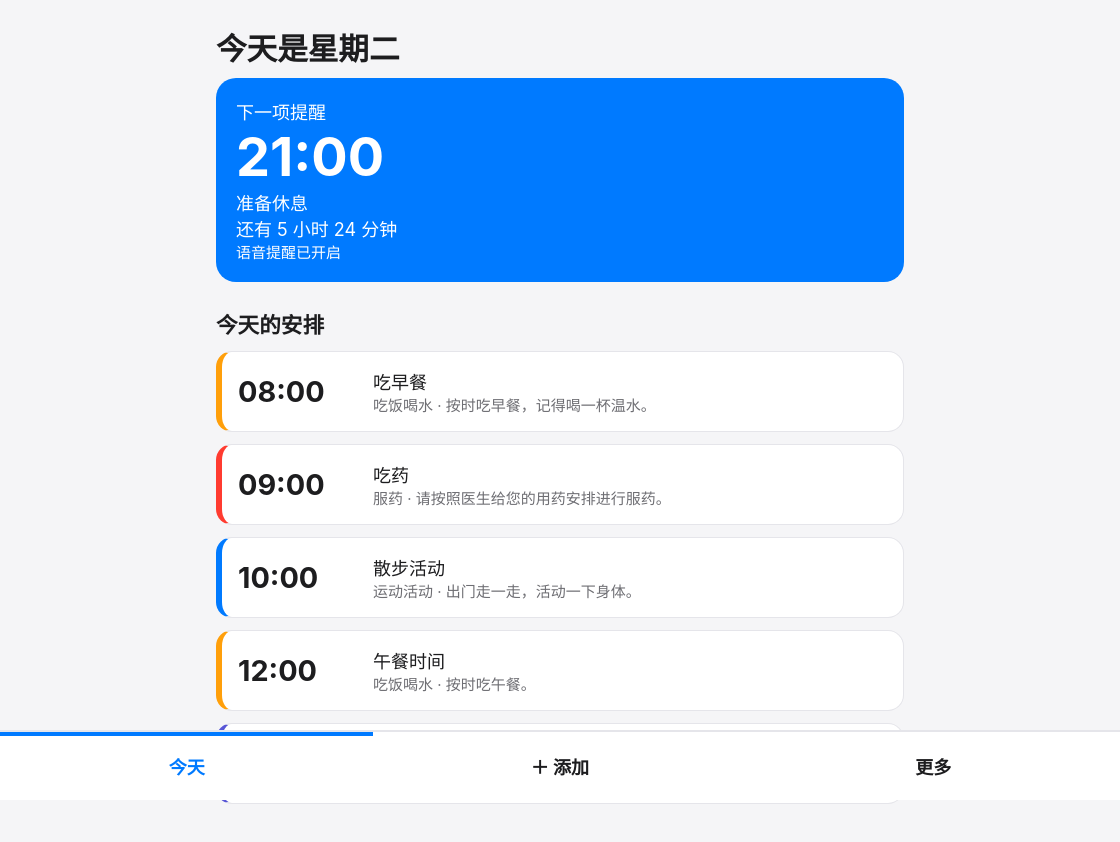
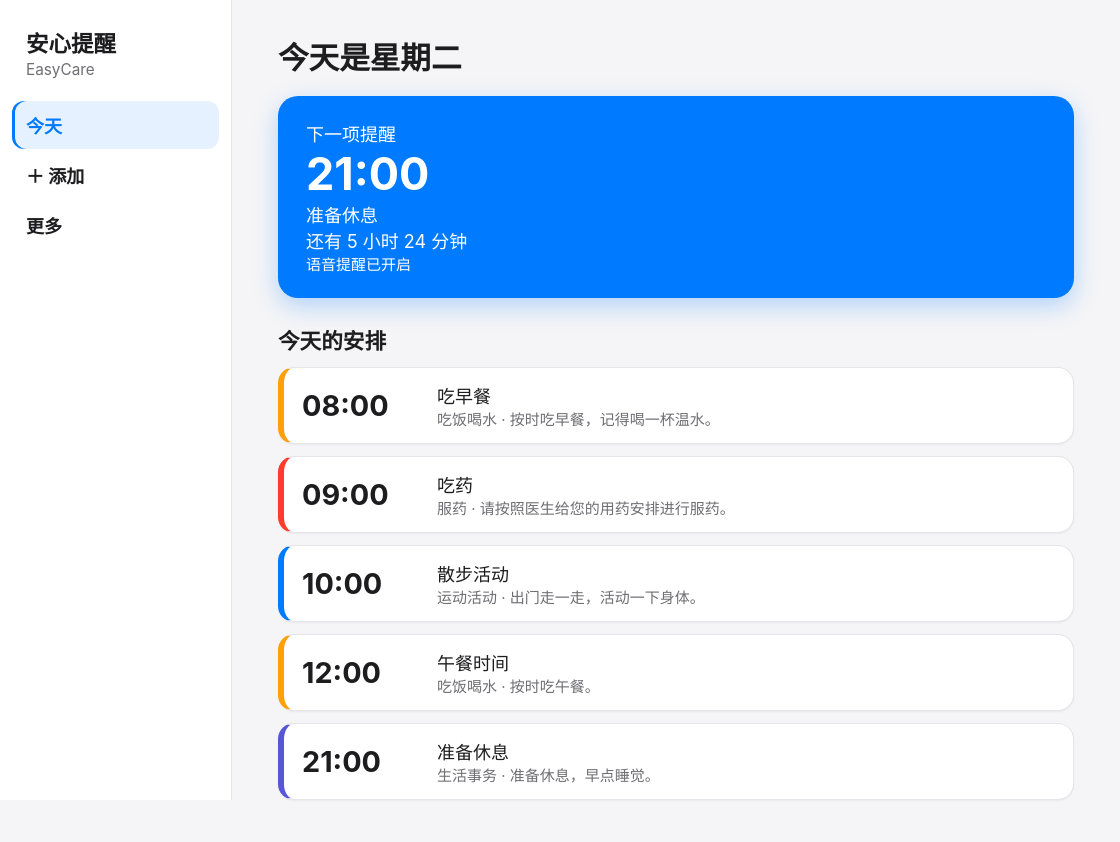
Before and after one commit to enoonc-sketch/ai-reminder-tool, an Electron app: page web/index.html in a window 1120 px wide. Drawn offline with Linux system fonts and the light colour scheme.

Commit message:
EasyCare v1.4.1：电脑版布局按苹果风重做（左侧边栏），测试 151 项全过

```diff
--- a/electron/main.js
+++ b/electron/main.js
@@ -13,7 +13,7 @@ if(!app.requestSingleInstanceLock()){app.quit()}else{
  app.on('second-instance',showWin);
  app.on('before-quit',()=>{quitting=true});
  app.whenReady().then(()=>{powerSaveBlocker.start('prevent-app-suspension');
-  win=new BrowserWindow({width:960,height:800,title:'安心提醒 EasyCare',webPreferences:{backgroundThrottling:false,contextIsolation:true,sandbox:true,preload:path.join(__dirname,'preload.js')}});
+  win=new BrowserWindow({width:1120,height:800,minWidth:960,minHeight:640,title:'安心提醒 EasyCare',webPreferences:{backgroundThrottling:false,contextIsolation:true,sandbox:true,preload:path.join(__dirname,'preload.js')}});
   win.setMenuBarVisibility(false);
   win.loadFile(path.join(__dirname,'..','web','index.html'),startLLM()?{query:{llm:'http://127.0.0.1:'+PORT+'/v1'}}:{});
   // 本程序只加载本地页面：不允许跳转或新开窗口到别处
--- a/package.json
+++ b/package.json
@@ -1,6 +1,6 @@
 {
  "name": "easycare",
- "version": "1.4.0",
+ "version": "1.4.1",
  "description": "安心提醒 EasyCare",
  "main": "electron/main.js",
  "author": {
--- a/web/index.html
+++ b/web/index.html
@@ -8,9 +8,9 @@ body.hc{--bg:#000;--ink:#fff;--sub:#ddd;--g:#FFD60A;--card:#111;--line:#fff}
 body{margin:0;background:var(--bg);color:var(--ink);font-family:-apple-system,"PingFang SC","Microsoft YaHei",sans-serif;padding:env(safe-area-inset-top) 0 calc(84px + env(safe-area-inset-bottom))}
 main{max-width:720px;margin:0 auto;padding:16px}
 h1{font-size:1.7rem;margin:.3em 0}h2{font-size:1.2rem;margin:1.2em 0 .4em}
-.next{background:var(--g);color:#fff;border-radius:20px;padding:20px}body.hc .next{color:#000}
+.next{background:var(--g);color:#fff;border-radius:20px;padding:20px;box-shadow:0 8px 24px rgba(0,122,255,.28)}body.hc .next{color:#000}
 .next b{font-size:3rem;display:block}
-.item{display:flex;gap:14px;align-items:center;background:var(--card);border:1px solid var(--line);border-left:6px solid var(--c);border-radius:16px;padding:16px;margin:12px 0;min-height:72px;cursor:pointer}
+.item{display:flex;gap:14px;align-items:center;background:var(--card);border:1px solid var(--line);border-left:6px solid var(--c);border-radius:16px;padding:16px;margin:12px 0;min-height:72px;cursor:pointer;box-shadow:0 1px 2px rgba(0,0,0,.05)}
 .item .t{font-size:1.6rem;font-weight:700;min-width:4.2em}.item .n{flex:1}.item small{color:var(--sub);display:block}
 .st{font-size:.9rem;padding:4px 10px;border-radius:99px;border:2px solid var(--line)}.st.done{background:#D9F7E3;color:#1E7A34}.st.missed{background:#FFE9E7;color:var(--red)}
 button,select,input,textarea{font:inherit;color:inherit}
@@ -18,6 +18,7 @@ button{min-height:60px;padding:0 22px;border-radius:14px;border:2px solid var(--
 button.p{background:var(--g);color:#fff}body.hc button.p{color:#000}button.d{border-color:var(--red);color:var(--red)}
 button:focus-visible,input:focus-visible,select:focus-visible{outline:4px solid #007AFF;outline-offset:2px}
 nav{position:fixed;bottom:0;left:0;right:0;display:flex;background:var(--card);border-top:2px solid var(--line);padding-bottom:env(safe-area-inset-bottom)}
+.brand{display:none}
 nav button{flex:1;border:0;border-radius:0;min-height:68px;background:none}nav button.on{color:var(--g);box-shadow:inset 0 4px var(--g)}
 label{display:block;margin:12px 0 4px;font-weight:700}input,select,textarea{width:100%;min-height:56px;padding:8px 12px;border:2px solid var(--line);border-radius:12px;background:var(--card)}
 .row{display:flex;gap:10px;flex-wrap:wrap}.row>*{flex:1}.days label{display:inline-flex;align-items:center;gap:4px;margin:4px 8px 4px 0;font-weight:400}.days input{width:24px;min-height:24px}
@@ -33,9 +34,26 @@ body.big button{min-height:88px;font-size:1.25rem}body.big nav button{min-height
 @keyframes fl{0%,49.9%{background:var(--c);color:#fff}50%,100%{background:#fff;color:#111}}#alert.fl{animation:fl 1s steps(1) infinite}#alert.fl button{border:3px solid #111}
 #toast{position:fixed;top:calc(12px + env(safe-area-inset-top));left:12px;right:12px;background:var(--g);color:#fff;padding:16px;border-radius:14px;font-size:1.3rem;font-weight:700;z-index:20;display:none;text-align:center}body.hc #toast{color:#000}.st.help{background:#fde1df;color:var(--red)}
 .back{border:0;background:none;color:var(--g);padding:0;min-height:48px}.empty button{margin-top:12px}.empty{padding:24px;text-align:center;color:var(--sub);border:2px dashed var(--line);border-radius:14px}
+/* 电脑版（宽屏）：左侧边栏 + 更紧凑的密度，手机版完全不动。苹果风：浅色半透明边栏、圆角选中态、卡片淡阴影 */
+@media (min-width:900px){
+ body{padding:0 0 0 232px}
+ main{max-width:860px;padding:28px 32px 48px}
+ .brand{display:block;padding:6px 14px 20px}
+ .brand b{display:block;font-size:1.25rem}
+ .brand span{color:var(--sub);font-size:.85rem}
+ nav{top:0;bottom:0;left:0;right:auto;width:232px;flex-direction:column;justify-content:flex-start;align-items:stretch;padding:20px 12px;border-top:0;border-right:1px solid var(--line);gap:2px}
+ nav button{flex:none;min-height:48px;border-radius:12px;text-align:left;padding:0 14px;font-size:1rem}
+ nav button.on{box-shadow:inset 3px 0 var(--g);background:rgba(0,122,255,.10)}
+ button{min-height:44px;padding:0 18px}
+ input,select,textarea{min-height:44px}
+ .item{min-height:64px;padding:14px 18px}
+ .next{padding:24px 28px}.next b{font-size:2.5rem}
+ #toast{left:50%;right:auto;transform:translateX(-50%);width:min(560px,calc(100vw - 48px))}
+ h1{margin:.2em 0 .6em}
+}
 </style></head><body>
 <main id="app"></main>
-<nav><button data-v="today">今天</button><button data-v="edit">＋ 添加</button><button data-v="aac" id="navaac">沟通</button><button data-v="more">更多</button></nav>
+<nav><div class="brand"><b>安心提醒</b><span>EasyCare</span></div><button data-v="today">今天</button><button data-v="edit">＋ 添加</button><button data-v="aac" id="navaac">沟通</button><button data-v="more">更多</button></nav>
 <dialog id="pd"><label for="pin">家人密码</label><input id="pin" type="password" inputmode="numeric" maxlength="8"><p id="perr" style="color:var(--red);min-height:1.5em"></p><div class="row"><button class="p" id="pok">确定</button><button id="pno">取消</button></div></dialog>
 <div id="toast" role="status" aria-live="polite"></div>
 <div id="alert" role="alertdialog" aria-modal="true" aria-labelledby="alti" aria-live="assertive"><div class="p1"></div><div class="big"></div><div class="ti" id="alti"></div><p class="no"></p><p id="vh" style="font-size:1.1rem;opacity:.85;margin:0"></p><p id="vt" style="font-size:1.3rem;min-height:1.6em;margin:0"></p>
@@ -229,7 +247,7 @@ function V_edit(){const r=R.find(x=>x.id===editId)||{title:'',time:'09:00',cat:'
  <label>设置人</label><select id="f_who"><option value="">本人</option>${FM.map(f=>`<option ${r.who===f.name?'selected':''}>${esc(f.name)}</option>`).join('')}</select>
  <label>家人录音${r.audio?'（已录制）':''}</label><div class="row"><button id="f_rec">开始录音</button><button id="f_clr" class="d">删除录音</button></div><audio id="f_pl" controls style="width:100%;margin-top:8px;${r.audio?'':'display:none'}" ${r.audio?`src="${esc(r.audio)}"`:''}></audio></details>
  <div class="row" style="margin-top:22px"><button class="p" id="f_save" style="min-height:72px;font-size:1.3rem">保存</button>${editId?'<button class="d" id="f_del" style="min-height:72px">删除</button>':''}</div>`}
-function V_more(){return`<h1>更多</h1><p style="color:var(--sub)">安心提醒 EasyCare v1.4.0 · 数据保存在本机 · 不是紧急医疗监护设备</p>${[['family','家人关怀','登记家人、查看谁设置了提醒'],['log','提醒记录','已完成和未确认的历史'],['set','设置','字号、音量、高对比度']].map(([v,t,d])=>`<div class="item" role="button" tabindex="0" data-go="${v}" style="--c:var(--g)"><div class="n"><b style="font-size:1.3rem">${t}</b><small>${d}</small></div>›</div>`).join('')}`}
+function V_more(){return`<h1>更多</h1><p style="color:var(--sub)">安心提醒 EasyCare v1.4.1 · 数据保存在本机 · 不是紧急医疗监护设备</p>${[['family','家人关怀','登记家人、查看谁设置了提醒'],['log','提醒记录','已完成和未确认的历史'],['set','设置','字号、音量、高对比度']].map(([v,t,d])=>`<div class="item" role="button" tabindex="0" data-go="${v}" style="--c:var(--g)"><div class="n"><b style="font-size:1.3rem">${t}</b><small>${d}</small></div>›</div>`).join('')}`}
 function V_family(){return`<h1>家人关怀</h1><p>家人可在这里登记姓名，并在“添加提醒”里选择设置人。想让家人在自己的手机上远程设置，请在“更多 → 设置 → 家庭同步”里连接同步服务。</p>
  ${FM.map(f=>`<div class="item" style="--c:#1f5f4a"><div class="n">${esc(f.name)}<small>已设置 ${R.filter(r=>r.who===f.name).length} 条提醒${f.phone?' · '+esc(f.phone):''}</small></div><button class="d" data-fdel="${esc(f.id)}">移除</button></div>`).join('')||'<div class="empty">还没有登记家人</div>'}
  <label>家人姓名</label><input id="fn" placeholder="例如：女儿小林"><label>电话（可选，今天页面可一键拨打）</label><input id="fp" type="tel"><button class="p" id="fadd" style="margin-top:12px">添加家人</button>`}
```
Also changed, not shown: REPORT.md (+8 -0 lines), tests/ui-test.js (+7 -0 lines), CHANGELOG.md, README.md.
